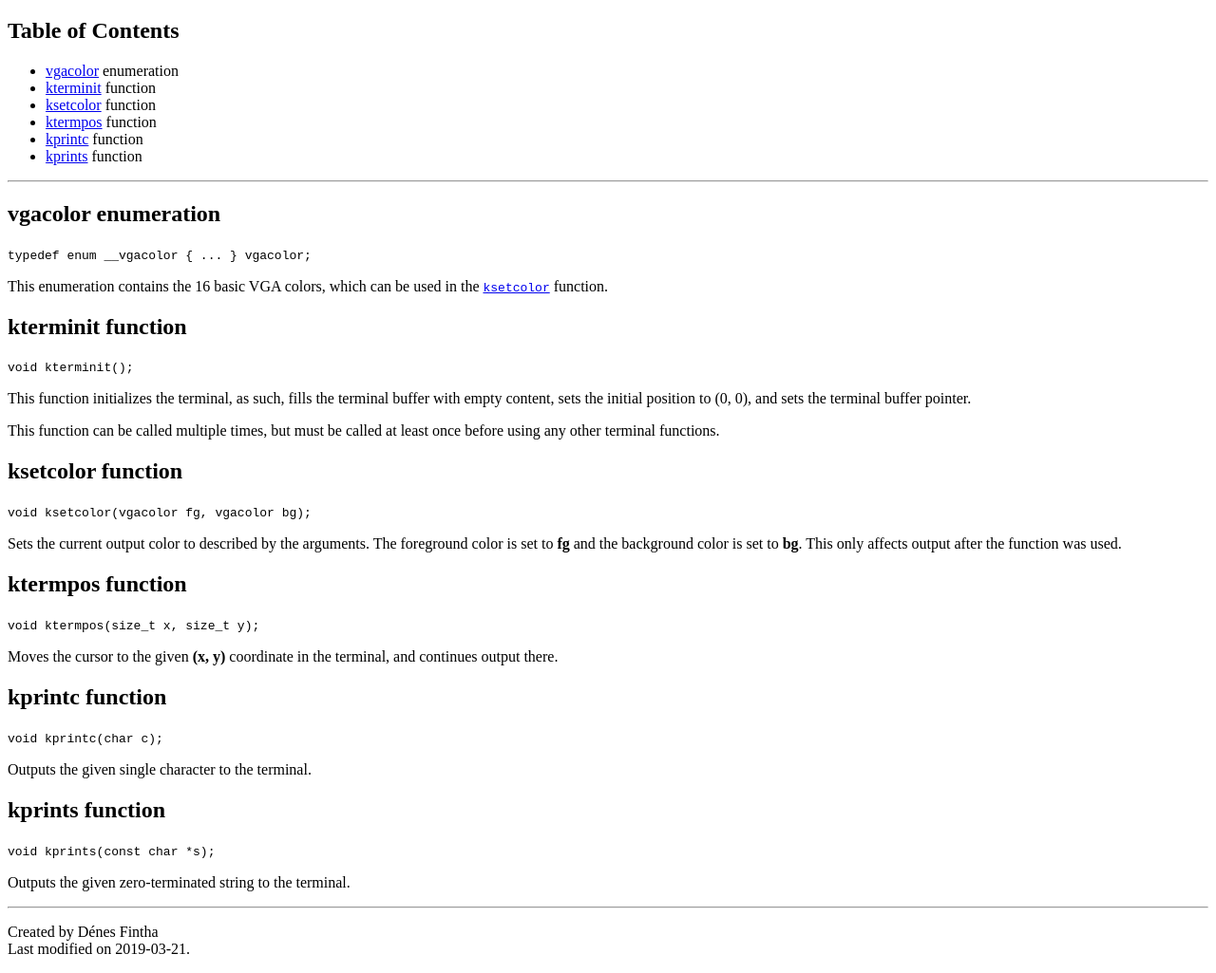
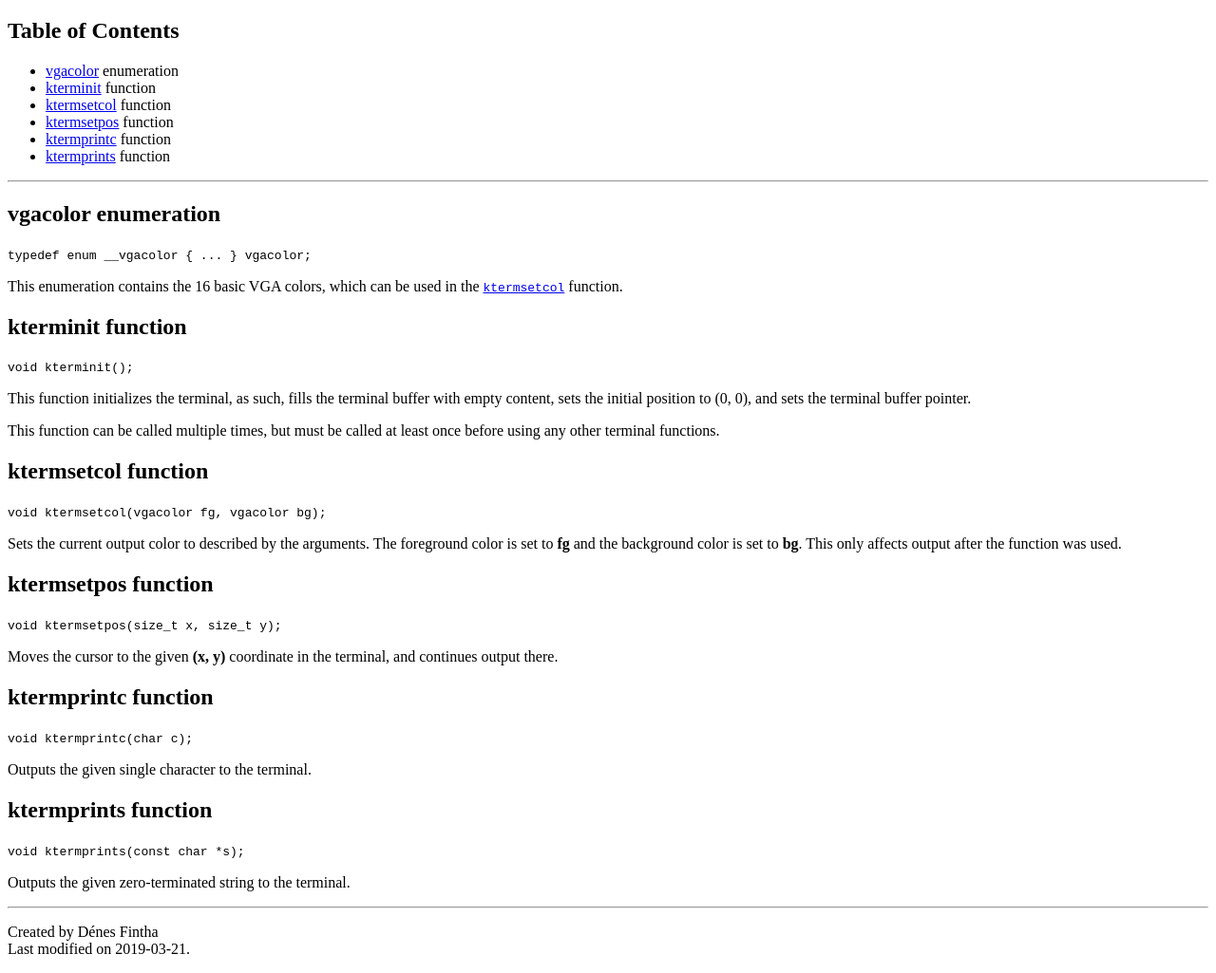
Before and after one commit to dfintha/dfsys, a plain HTML site: page doc/termio.html in a window 1280 px wide. Shown: the part 61-1086 px from the top of the page at 95% size. Drawn offline with Linux system fonts and the light colour scheme.

Commit message:
termio: Functions renamed.

```diff
--- a/doc/termio.html
+++ b/doc/termio.html
@@ -12,10 +12,10 @@
         <ul class="toclist">
             <li><a href="#vgacolor">vgacolor</a> enumeration</li>
             <li><a href="#kterminit">kterminit</a> function</li>
-            <li><a href="#ksetcolor">ksetcolor</a> function</li>
-            <li><a href="#ktermpos">ktermpos</a> function</li>
-            <li><a href="#kprintc">kprintc</a> function</li>
-            <li><a href="#kprints">kprints</a> function</li>
+            <li><a href="#ktermsetcol">ktermsetcol</a> function</li>
+            <li><a href="#ktermsetpos">ktermsetpos</a> function</li>
+            <li><a href="#ktermprintc">ktermprintc</a> function</li>
+            <li><a href="#ktermprints">ktermprints</a> function</li>
         </ul>
 
         <hr />
@@ -25,7 +25,7 @@
         <code>typedef enum __vgacolor { ... } vgacolor;</code><br />
         <p>
             This enumeration contains the 16 basic VGA colors, which can be
-            used in the <a href="#ksetcolor"><code>ksetcolor</code></a>
+            used in the <a href="#ktermsetcol"><code>ktermsetcol</code></a>
             function.
         </p>
 
@@ -42,33 +42,33 @@
             least once before using any other terminal functions.
         </p>
 
-        <a name="ksetcolor"></a>
-        <h2>ksetcolor function</h2>
-        <code>void ksetcolor(vgacolor fg, vgacolor bg);</code><br />
+        <a name="ktermsetcol"></a>
+        <h2>ktermsetcol function</h2>
+        <code>void ktermsetcol(vgacolor fg, vgacolor bg);</code><br />
         <p>
             Sets the current output color to described by the arguments. The
             foreground color is set to <b>fg</b> and the background color is set
             to <b>bg</b>. This only affects output after the function was used.
         </p>
 
-        <a name="ktermpos"></a>
-        <h2>ktermpos function</h2>
-        <code>void ktermpos(size_t x, size_t y);</code><br />
+        <a name="ktermsetpos"></a>
+        <h2>ktermsetpos function</h2>
+        <code>void ktermsetpos(size_t x, size_t y);</code><br />
         <p>
             Moves the cursor to the given <b>(x, y)</b> coordinate in the
             terminal, and continues output there.
         </p>
 
-        <a name="kprintc"></a>
-        <h2>kprintc function</h2>
-        <code>void kprintc(char c);</code><br />
+        <a name="ktermprintc"></a>
+        <h2>ktermprintc function</h2>
+        <code>void ktermprintc(char c);</code><br />
         <p>
             Outputs the given single character to the terminal.
         </p>
 
-        <a name="kprints"></a>
-        <h2>kprints function</h2>
-        <code>void kprints(const char *s);</code><br />
+        <a name="ktermprints"></a>
+        <h2>ktermprints function</h2>
+        <code>void ktermprints(const char *s);</code><br />
         <p>
             Outputs the given zero-terminated string to the terminal.
         </p>
```
Also changed, not shown: 3 other files.
